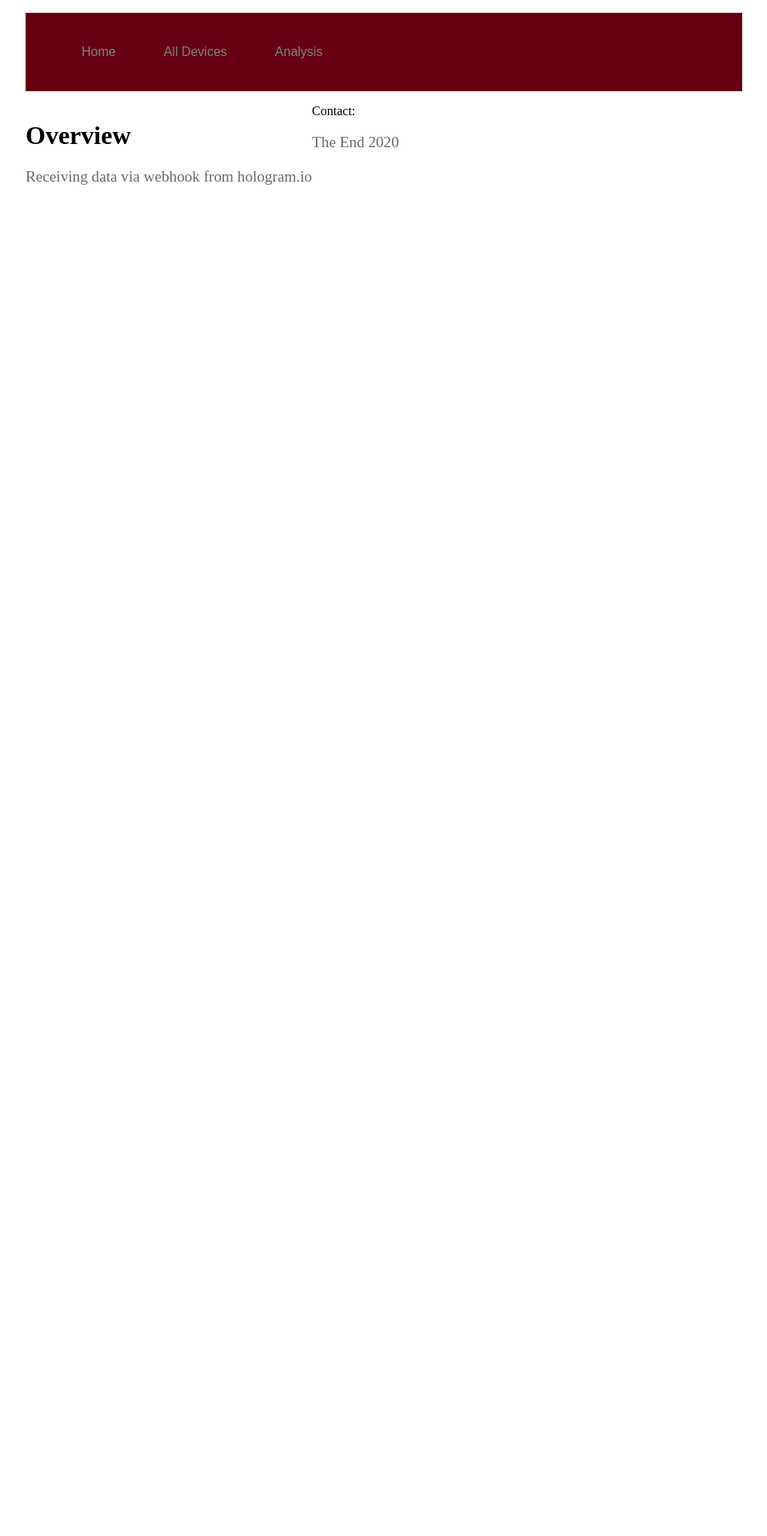
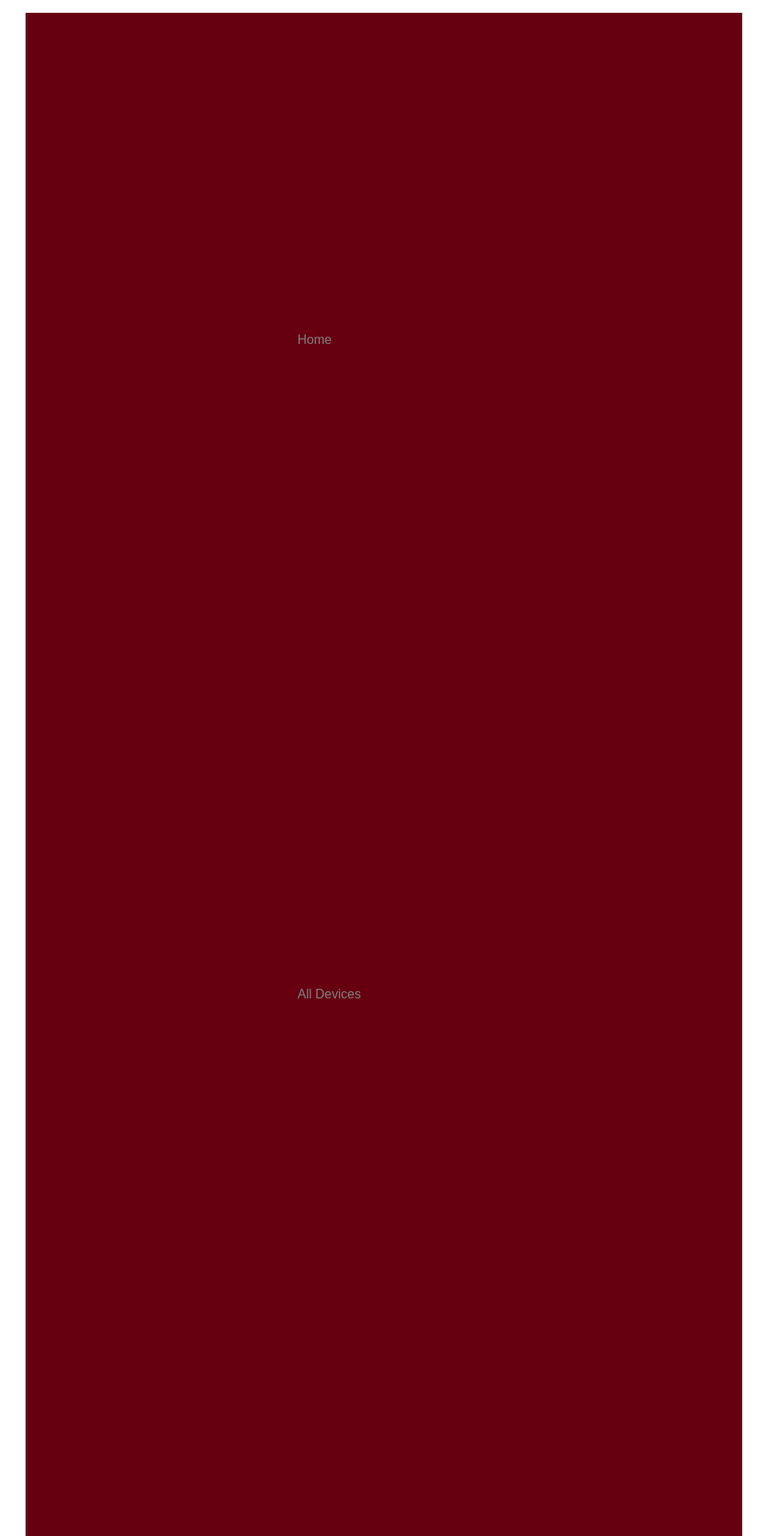
Before and after one commit to TheFeynman137/Solar-Data, a PHP site: page / in a window 1280 px wide. Shown: the top 1920 px of the page at 80% size, without its empty margins (160-1119 px from the left). Before the commit the page ends 231 px from the top, so only its background shows below. Run offline with PHP 8.4, Linux system fonts and the light colour scheme.

Commit message:
Update style.css

```diff
--- a/style.css
+++ b/style.css
@@ -50,7 +50,7 @@ li a {
   display: block;
   color: white;
   text-align: center;
-  padding: 40px 30px;
+  padding: 400px 300px;
   text-decoration: none;
 }
 
```
